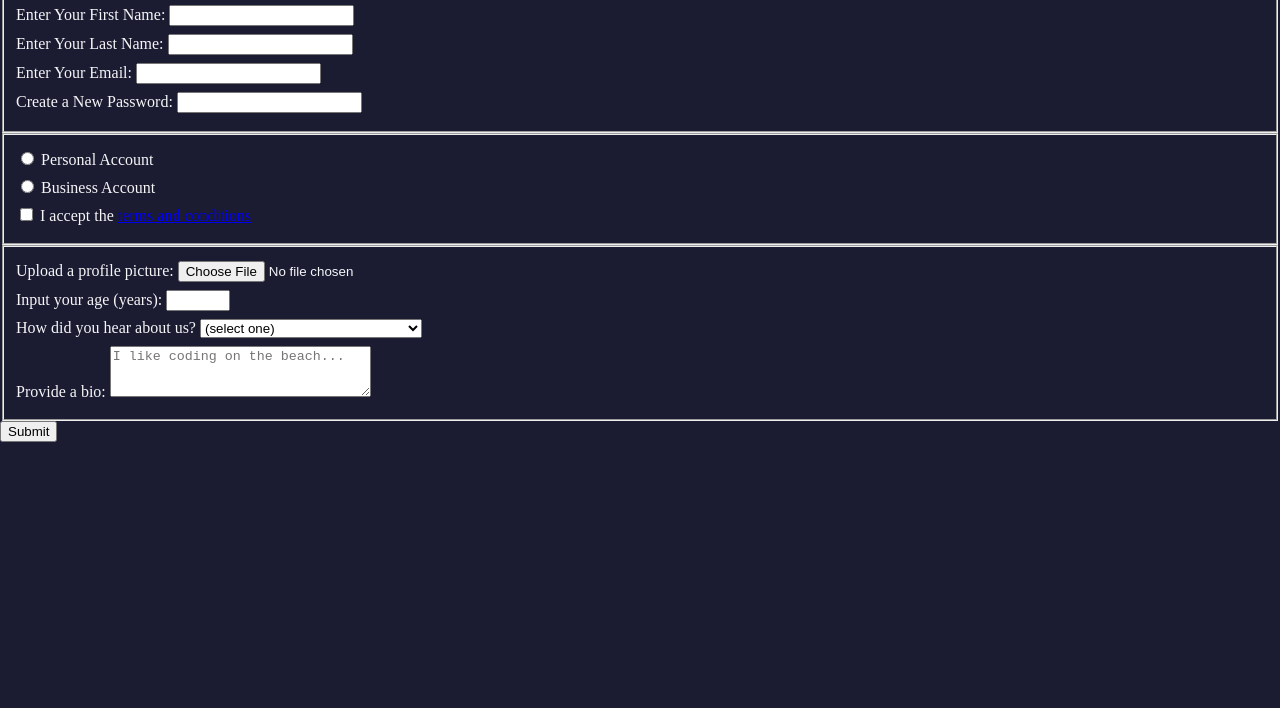
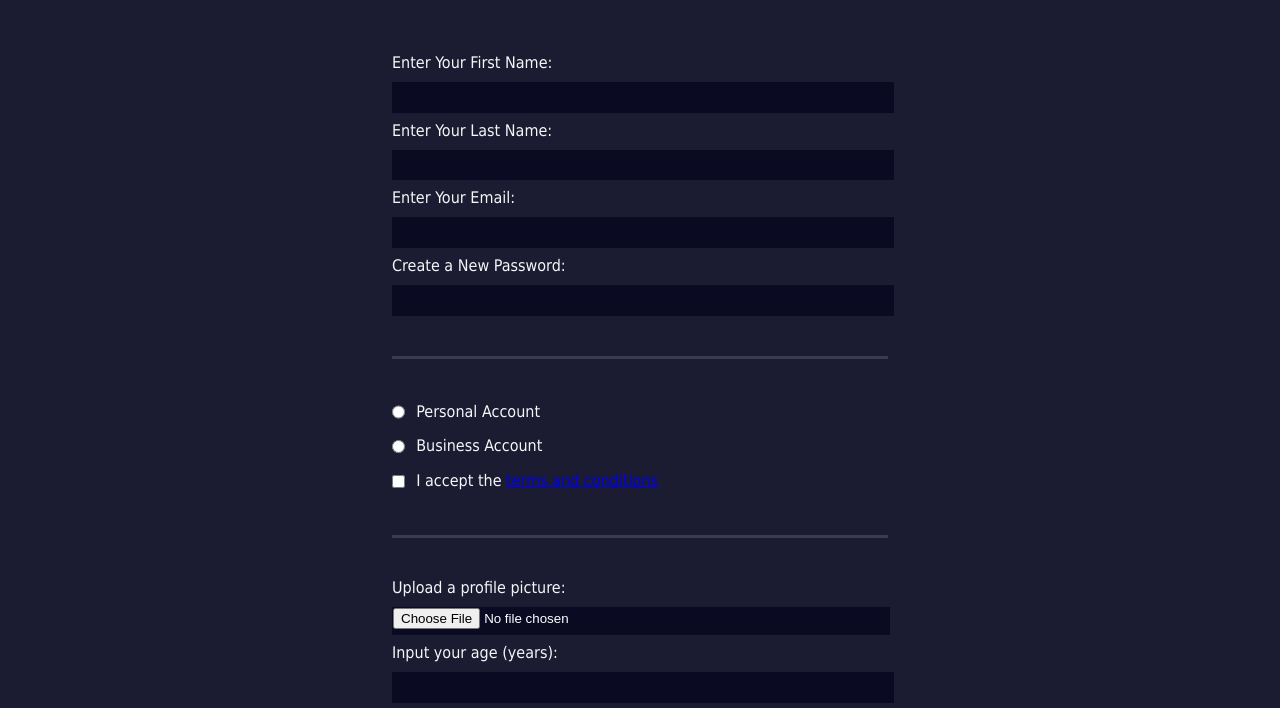
Before and after one commit to gbardini/registration-form, a plain HTML site: page index.html in a window 1280 px wide. Shown: the part 124-832 px from the top of the page. Drawn offline with Linux system fonts and the light colour scheme.

Commit message:
adjusting input, textarea, form and submit button with css

```diff
--- a/assets/css/style.css
+++ b/assets/css/style.css
@@ -1,12 +1,74 @@
+/* body */
 body {
   margin: 0;
   width: 100%;
   height: 100vh;
   background-color: #1b1b32;
   color: #f5f6f7;
+  font-family: Tahoma;
+  font-size: 16px;
+}
+
+/* header */
+h1,
+p {
+  margin: 1em auto;
+  text-align: center;
+}
+
+/* form */
+form {
+  margin: 0 auto;
+  max-width: 500px;
+  min-width: 300px;
+  width: 60vw;
+}
+
+/* fieldset */
+fieldset {
+  border: none;
+  padding: 2rem 0;
+  border-bottom: 3px solid #3b3b4f;
+}
+
+fieldset:last-of-type {
+  border-bottom: none;
+}
+
+/* label above elements */
+input,
+textarea,
+select {
+  width: 100%;
+  margin: 10px 0 0 0;
+  min-height: 2em;
+}
+
+/* radio format */
+.inline {
+  width: unset;
+  margin: 0 0.5em 0 0;
+  vertical-align: middle;
+}
+
+/* blend input and textarea with background */
+input,
+textarea {
+  background-color: #0a0a23;
+  border: 1px solid #0a0a23;
+  color: #ffffff;
 }
 
 label {
   display: block;
   margin: 0.5rem 0;
 }
+
+/* submit button */
+input[type="submit"] {
+  display: block;
+  width: 60%;
+  margin: 0 auto;
+  height: 2em;
+  font-size: 1.1rem;
+}
--- a/index.html
+++ b/index.html
@@ -48,6 +48,7 @@
         <label for="personal-account"
           ><input
             id="personal-account"
+            class="inline"
             type="radio"
             name="account-type"
             value=""
@@ -57,6 +58,7 @@
         <label for="business-account"
           ><input
             id="business-account"
+            class="inline"
             type="radio"
             name="account-type"
             value=""
@@ -66,6 +68,7 @@
         <label for="terms-and-conditions"
           ><input
             id="terms-and-conditions"
+            class="inline"
             type="checkbox"
             name="terms-and-conditions"
             value=""
```
